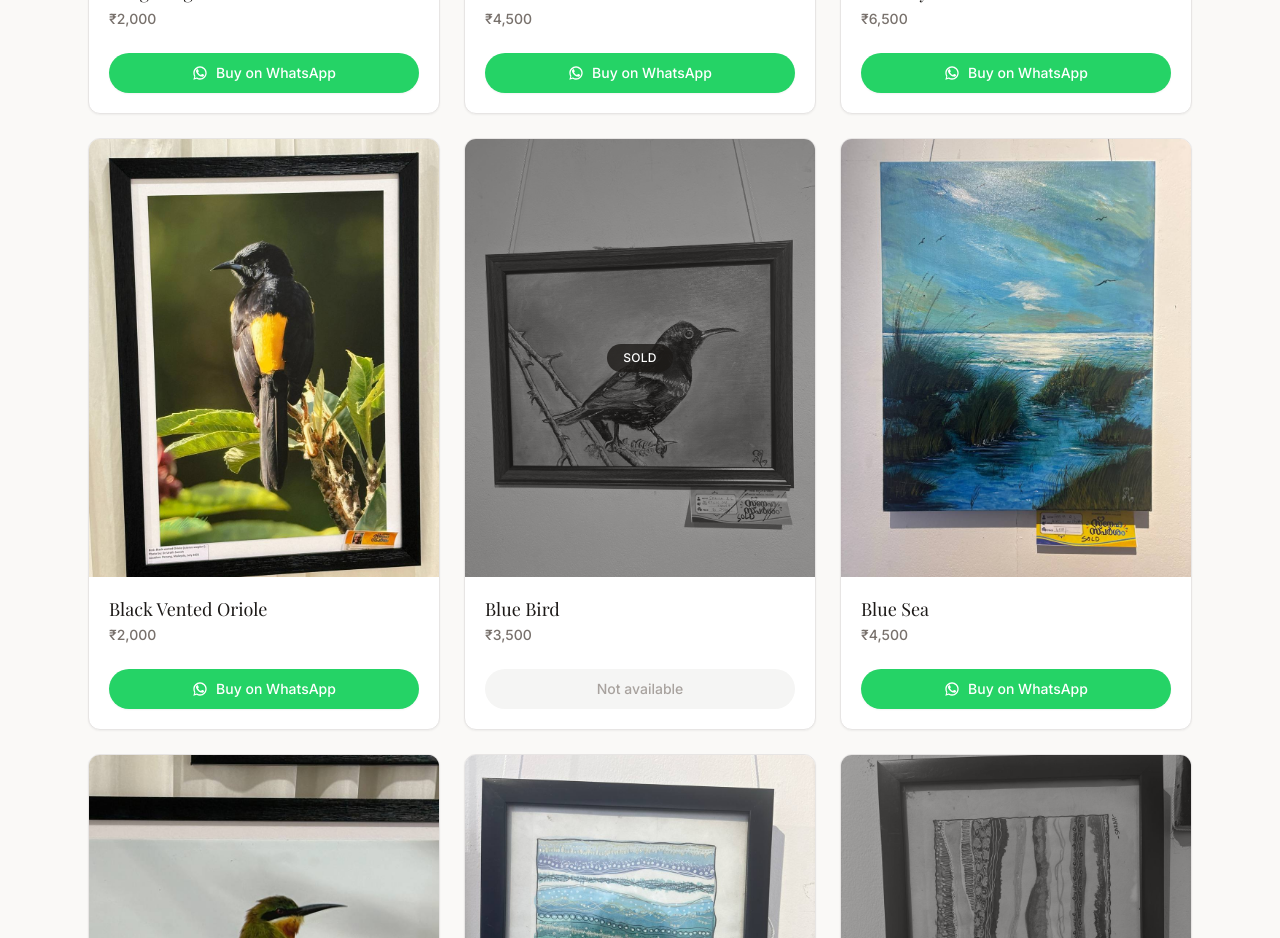
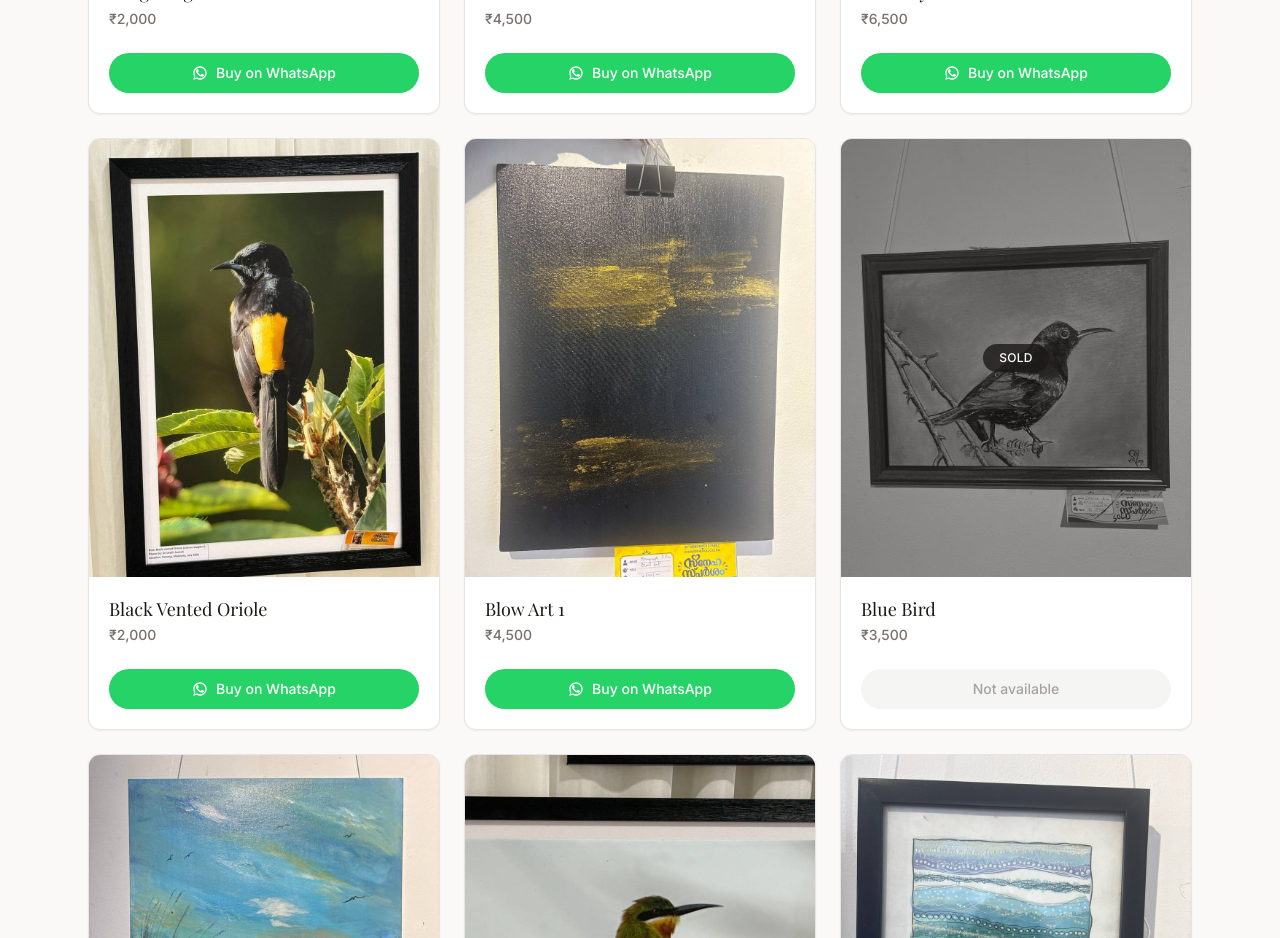
Before and after one commit to jasilmohmd/Art-catalogue, a Next.js app: page / in a window 1280 px wide. Shown: the part 3280-4218 px from the top of the page. Built offline with nearby package versions, Linux system fonts and the light colour scheme; a web font is replaced by a local one.

Commit message:
feat: add Blow Art 1 artwork

```diff
--- a/data/artworks.ts
+++ b/data/artworks.ts
@@ -98,6 +98,13 @@ export const artworks: Artwork[] = [
     name: "Black Vented Oriole",
     price: 2000,
     image: "/artworks/black_vented_oriole-2000.jpg",
+    available: true,
+  },
+  {
+    id: "blow-art-1",
+    name: "Blow Art 1",
+    price: 4500,
+    image: "/artworks/blow_art_1-4500.jpg",
     available: true,
   },
   {
```
Also changed, not shown: public/artworks/blow_art_1-4500.jpg (added).
